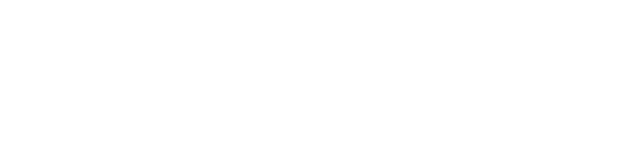
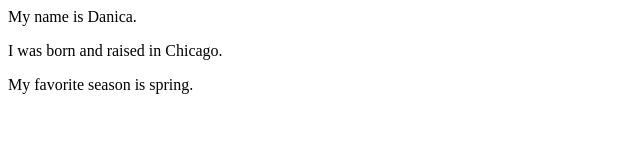
Before and after one commit to danicachen11/webdev_lab1, a plain HTML site: page index.html in a window 1280 px wide. Shown: the whole page, without its empty margins (0-640 px from the left). Drawn offline with Linux system fonts and the light colour scheme.

Commit message:
Add three <p> elements with some basic information

```diff
--- a/index.html
+++ b/index.html
@@ -1,2 +1,3 @@
-<!DOCTYPE html>
-</html>
+<p> My name is Danica. </p>
+<p> I was born and raised in Chicago. </p>
+<p> My favorite season is spring. </p>
```
